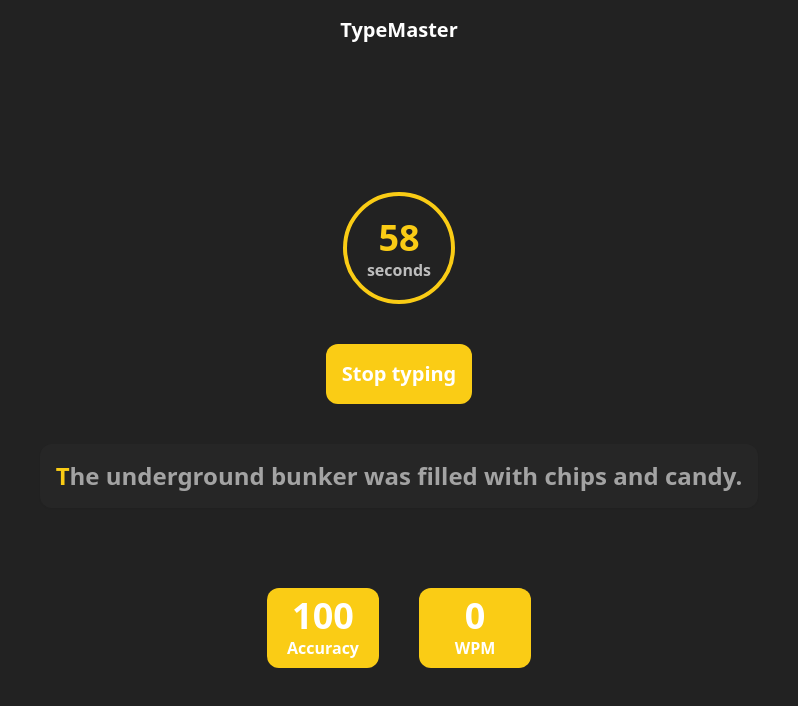
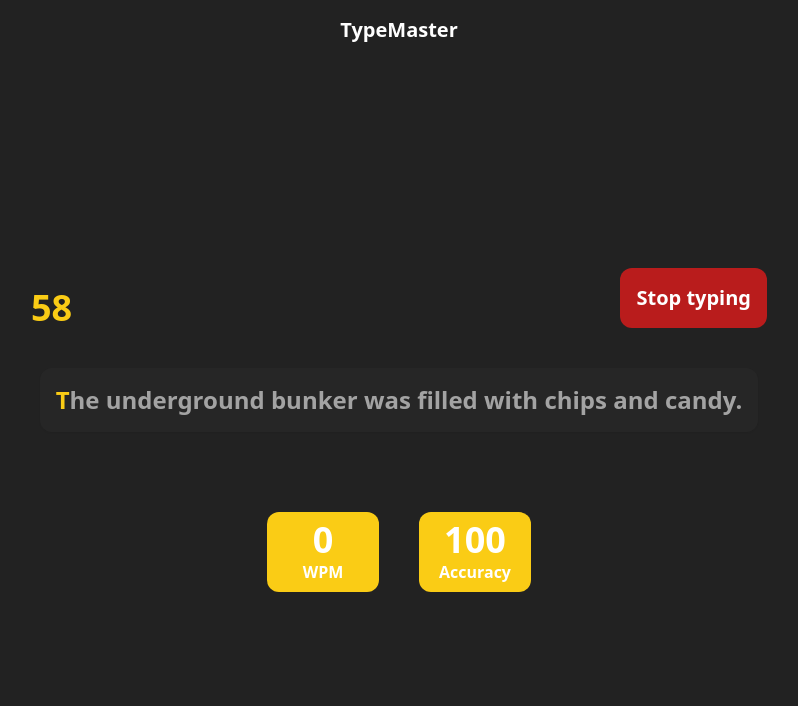
Before and after one commit to sany0chekk/typemaster, a React (Vite) app: page / in a window 1280 px wide. Both pictures are taken after a click on the button "Start typing". Shown: the top 706 px of the page, without its empty margins (241-1039 px from the left). Built offline with nearby package versions, Linux system fonts and the light colour scheme.

Commit message:
split page into reusable components

```diff
--- a/package.json
+++ b/package.json
@@ -12,6 +12,7 @@
   "dependencies": {
     "lucide-react": "^0.469.0",
     "modern-normalize": "^3.0.1",
+    "motion": "^11.16.4",
     "react": "^18.3.1",
     "react-dom": "^18.3.1",
     "react-router-dom": "^7.1.1"
--- a/src/components/about/About.tsx
+++ b/src/components/guide/Guide.tsx
@@ -1,6 +1,6 @@
 import { Info } from "lucide-react";
 
-export default function About() {
+export default function Guide() {
   const itemStyles = "border-b border-neutral-600 pb-6";
   const titleStyles = "font-bold mb-2";
   const textListStyles = "flex flex-col gap-1";
--- a/src/components/layouts/Container.tsx
+++ b/src/components/layouts/Container.tsx
@@ -8,7 +8,7 @@ interface Props {
 export default function Container({ children, className = "" }: Props) {
   return (
     <div
-      className={`${className} flex-grow w-full max-w-screen-sm md:max-w-screen-md lg:max-w-screen-lg px-4 mx-auto`}
+      className={`${className} flex-grow w-full max-w-screen-sm md:max-w-screen-md px-4 mx-auto`}
     >
       {children}
     </div>
--- /dev/null
+++ b/src/components/stats/StatsItem.tsx
@@ -0,0 +1,15 @@
+interface Props {
+  title: string;
+  value: string | number;
+}
+
+export default function StatsItem({ title, value }: Props) {
+  return (
+    <li className="bg-yellow-400 rounded-xl p-2 w-28">
+      <p className="flex flex-col items-center font-semibold text-white capitalize">
+        <span className="text-4xl font-bold ">{value}</span>
+        {title}
+      </p>
+    </li>
+  );
+}
--- /dev/null
+++ b/src/components/stats/StatsList.tsx
@@ -0,0 +1,5 @@
+import React from "react";
+
+export default function StatsList({ children }: { children: React.ReactNode }) {
+  return <ul className="mt-20 flex items-center gap-10">{children}</ul>;
+}
--- /dev/null
+++ b/src/components/typing/StartStopButton.tsx
@@ -0,0 +1,19 @@
+import * as motion from "motion/react-client";
+
+interface Props {
+  onClick: () => void;
+  isStarting: boolean;
+}
+
+export default function StartStopButton({ onClick, isStarting }: Props) {
+  return (
+    <motion.button
+      whileHover={{ scale: 1.1 }}
+      whileTap={{ scale: 0.8 }}
+      onClick={onClick}
+      className={`ml-auto ${isStarting ? "bg-red-700" : "bg-green-700"} p-4 rounded-xl text-xl font-bold transition-opacity hover:opacity-70`}
+    >
+      {isStarting ? "Stop typing" : "Start typing"}
+    </motion.button>
+  );
+}
--- /dev/null
+++ b/src/components/typing/TypingArea.tsx
@@ -0,0 +1,51 @@
+import { forwardRef } from "react";
+import Guide from "../guide/Guide.tsx";
+
+interface Props {
+  text: string;
+  userText: string;
+  onChangeText: (text: string) => void;
+}
+
+export default forwardRef<HTMLTextAreaElement, Props>(function TypingArea(
+  { text, userText, onChangeText },
+  ref,
+) {
+  const getColor = (text: string, index: number) => {
+    if (index === userText.length) {
+      return "text-yellow-400";
+    }
+
+    if (!userText[index]) {
+      return "text-neutral-400";
+    }
+
+    if (userText[index] === text[index]) {
+      return "text-white";
+    } else if (userText[index] !== text[index]) {
+      return "text-red-500";
+    }
+  };
+
+  return (
+    <div className="font-bold text-2xl relative">
+      {text !== "" ? (
+        <p className="text-center bg-neutral-800 shadow-sm p-4 rounded-xl">
+          {text.split("").map((char, index) => (
+            <span key={index} className={getColor(text, index)}>
+              {char}
+            </span>
+          ))}
+        </p>
+      ) : (
+        <Guide />
+      )}
+      <textarea
+        ref={ref} // Прив'язка переданого рефа
+        value={userText}
+        onChange={(event) => onChangeText(event.target.value)}
+        className="absolute bg-transparent top-0 left-0 w-full h-full resize-none outline-none opacity-0"
+      />
+    </div>
+  );
+});
--- /dev/null
+++ b/src/components/typing/TypingTimer.tsx
@@ -0,0 +1,25 @@
+import { AnimatePresence } from "motion/react";
+import * as motion from "motion/react-client";
+
+interface Props {
+  seconds: number;
+}
+
+export default function TypingTimer({ seconds }: Props) {
+  return (
+    <div className="relative">
+      <AnimatePresence>
+        <motion.span
+          key={seconds}
+          initial={{ opacity: 0, y: -20, x: 0 }}
+          animate={{ opacity: 1, y: 0, x: 0 }}
+          exit={{ opacity: 0, y: 20, x: 0 }}
+          transition={{ duration: 0.2 }}
+          className="absolute -top-10 left-0 font-bold text-yellow-400 text-4xl"
+        >
+          {seconds}
+        </motion.span>
+      </AnimatePresence>
+    </div>
+  );
+}
--- a/src/pages/HomePage.tsx
+++ b/src/pages/HomePage.tsx
@@ -3,9 +3,16 @@ import Container from "../components/layouts/Container.tsx";
 import { useRef, useState } from "react";
 
 import sentences from "../api/sentences.json";
-import About from "../components/about/About.tsx";
+
+import StatsList from "../components/stats/StatsList.tsx";
+import StatsItem from "../components/stats/StatsItem.tsx";
+import TypingTimer from "../components/typing/TypingTimer.tsx";
+import StartStopButton from "../components/typing/StartStopButton.tsx";
+import TypingArea from "../components/typing/TypingArea.tsx";
 
 export default function HomePage() {
+  const textareaRef = useRef<HTMLTextAreaElement>(null);
+
   const [text, setText] = useState("");
   const [seconds, setSeconds] = useState(60);
   const [userText, setUserText] = useState("");
@@ -13,8 +20,6 @@ export default function HomePage() {
   const [timer, setTimer] = useState<NodeJS.Timeout | null>(null);
   const [accuracy, setAccuracy] = useState(100);
   const [speed, setSpeed] = useState(0);
-
-  const textareaRef = useRef<HTMLTextAreaElement>(null);
 
   const getRandomSentence = (data: { sentence: string }[]) => {
     const randomIndex = Math.floor(Math.random() * data.length);
@@ -81,73 +86,28 @@ export default function HomePage() {
     }
   };
 
-  const getColor = (text: string, index: number) => {
-    if (index === userText.length) {
-      return "text-yellow-400";
-    }
-
-    if (!userText[index]) {
-      return "text-neutral-400";
-    }
-
-    if (userText[index] === text[index]) {
-      return "text-white";
-    } else if (userText[index] !== text[index]) {
-      return "text-red-500";
-    }
-  };
-
   return (
     <Section className="flex-grow">
       <Container className="flex flex-col items-center justify-center">
         <div
-          className={`${started && "border-yellow-400"} leading-none w-28 h-28 flex flex-col gap-1 items-center justify-center text-center border-4 p-2 rounded-full mb-10`}
+          className={`mb-10 flex ${started ? "w-full flex-row items-end justify-between" : "flex-col"}`}
         >
-          <span className="font-bold text-yellow-400 text-4xl">{seconds}</span>
-          <p className="font-semibold opacity-70">seconds</p>
-        </div>
-        <button
-          onClick={handleToggleTyping}
-          className="bg-yellow-400 p-4 rounded-xl mb-10 text-xl font-bold transition-opacity hover:opacity-70"
-        >
-          {started ? "Stop typing" : "Start typing"}
-        </button>
-
-        <div className="font-bold text-2xl relative">
-          {text !== "" ? (
-            <p className="text-center bg-neutral-800 shadow-sm p-4 rounded-xl">
-              {text.split("").map((char, index) => (
-                <span key={index} className={getColor(text, index)}>
-                  {char}
-                </span>
-              ))}
-            </p>
-          ) : (
-            <About />
-          )}
-          <textarea
-            ref={textareaRef}
-            value={userText}
-            onChange={(event) => handleChangeText(event.target.value)}
-            className="absolute bg-transparent top-0 left-0 w-full h-full resize-none outline-none opacity-0"
-          />
+          {started && <TypingTimer seconds={seconds} />}
+          <StartStopButton onClick={handleToggleTyping} isStarting={started} />
         </div>
 
+        <TypingArea
+          ref={textareaRef}
+          text={text}
+          userText={userText}
+          onChangeText={handleChangeText}
+        />
+
         {text !== "" && (
-          <ul className="mt-20 flex items-center gap-10">
-            <li className="bg-yellow-400 rounded-xl p-2 w-28">
-              <p className="flex flex-col items-center font-semibold text-white">
-                <span className="text-4xl font-bold ">{accuracy}</span>
-                Accuracy
-              </p>
-            </li>
-            <li className="bg-yellow-400 rounded-xl p-2 w-28">
-              <p className="flex flex-col items-center font-semibold text-white">
-                <span className="text-4xl font-bold">{speed}</span>
-                WPM
-              </p>
-            </li>
-          </ul>
+          <StatsList>
+            <StatsItem title={"WPM"} value={speed} />
+            <StatsItem title={"Accuracy"} value={accuracy} />
+          </StatsList>
         )}
       </Container>
     </Section>
```
Also changed, not shown: 1 other file (tests, documents, lock files or other folders).
